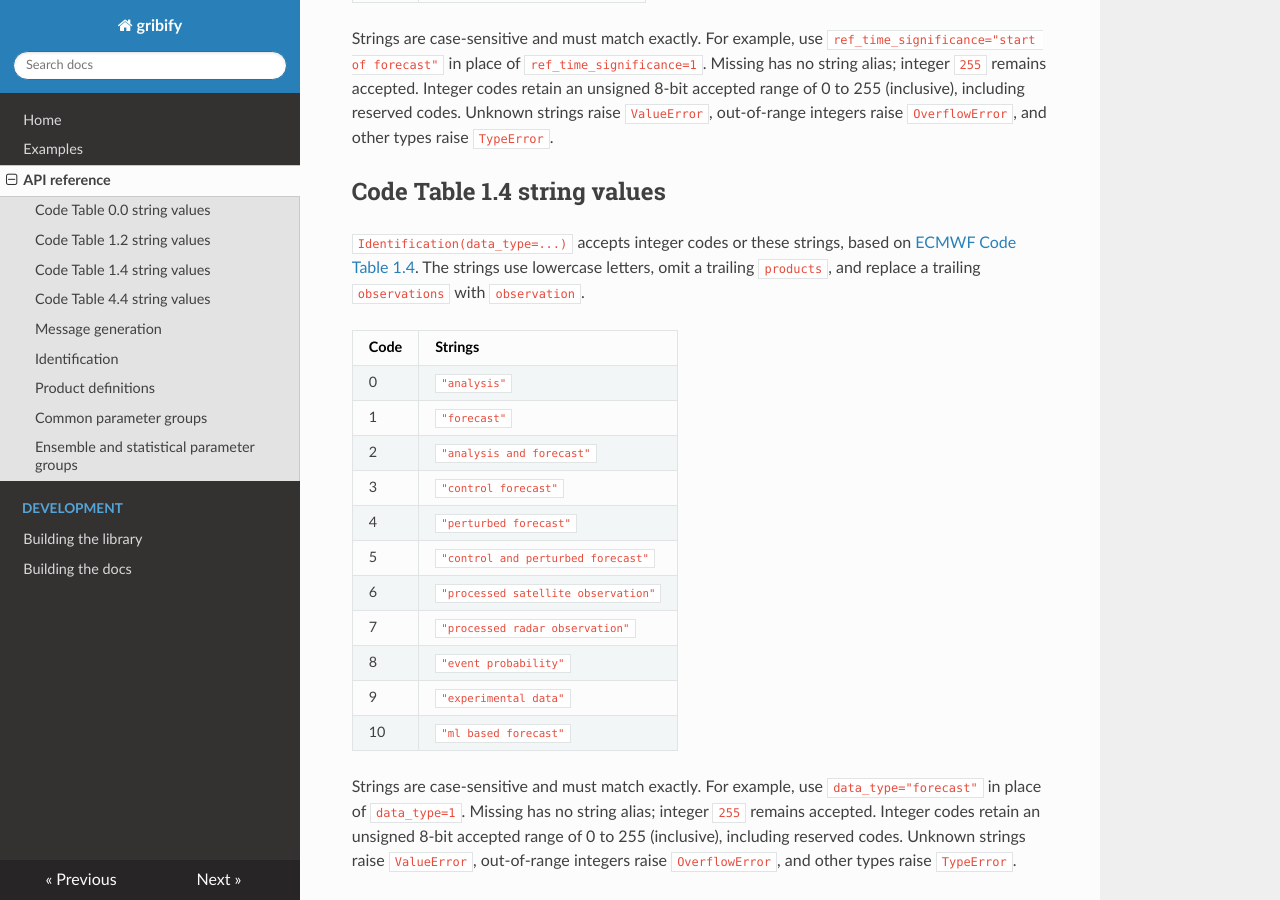
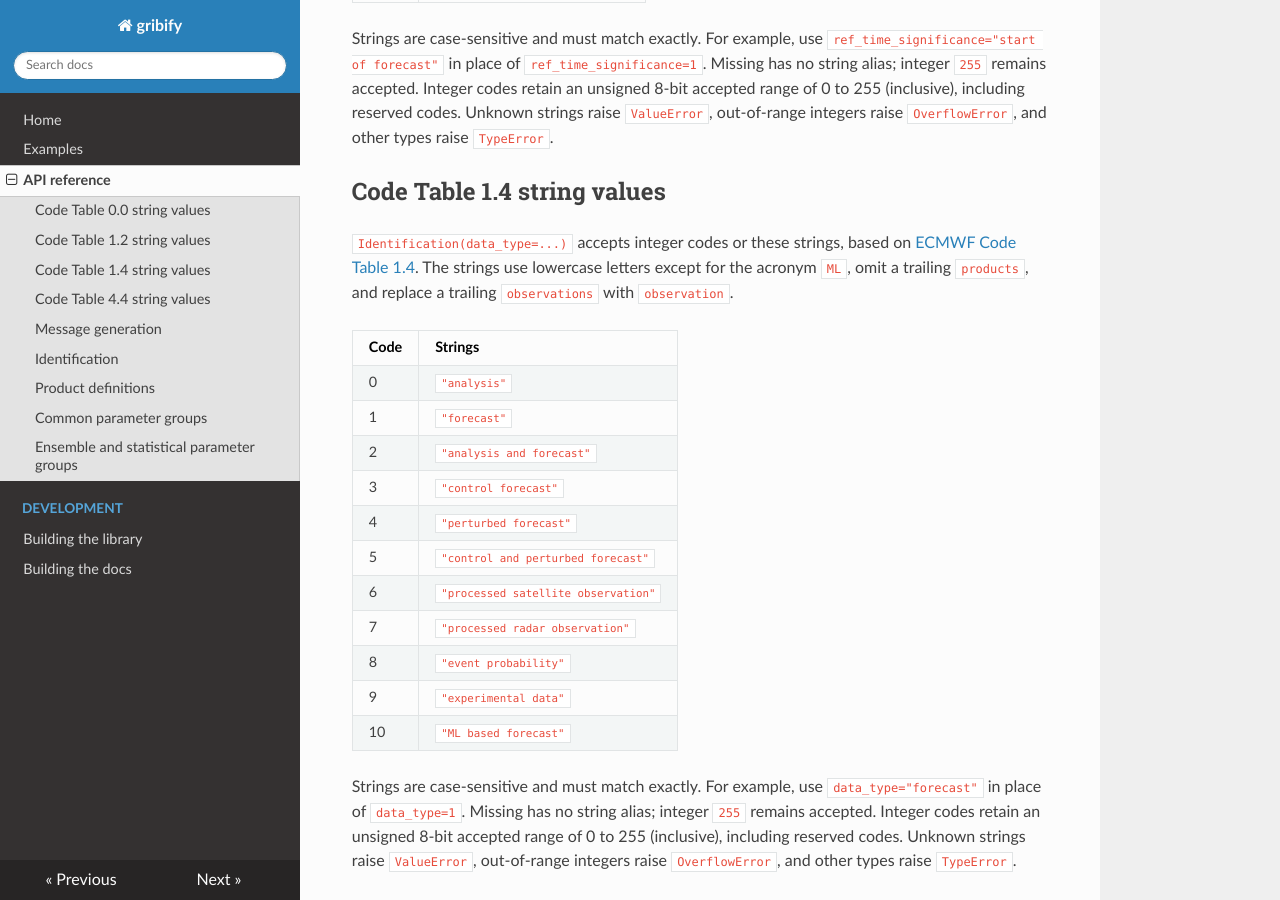
Before and after one commit to noritada/gribify, an MkDocs documentation site: the page built from docs/api.md, in a window 1280 px wide and 900 px high, scrolled down 1336 px. Built offline with MkDocs 1.6.1, drawn with Linux system fonts in a browser that asks for light colours.

Commit message:
Use uppercase letters for acronyms in textual representations

```diff
--- a/docs/api.md
+++ b/docs/api.md
@@ -63,8 +63,8 @@ and other types raise `TypeError`.
 
 `Identification(data_type=...)` accepts integer codes or these strings, based on
 [ECMWF Code Table 1.4](https://codes.ecmwf.int/grib/format/grib2/ctables/1/4/).
-The strings use lowercase letters, omit a trailing `products`, and replace a
-trailing `observations` with `observation`.
+The strings use lowercase letters except for the acronym `ML`, omit a trailing
+`products`, and replace a trailing `observations` with `observation`.
 
 <!-- codegen:data_type:start -->
 | Code | Strings |
@@ -79,7 +79,7 @@ trailing `observations` with `observation`.
 | 7 | `"processed radar observation"` |
 | 8 | `"event probability"` |
 | 9 | `"experimental data"` |
-| 10 | `"ml based forecast"` |
+| 10 | `"ML based forecast"` |
 <!-- codegen:data_type:end -->
 
 Strings are case-sensitive and must match exactly. For example, use
```
Also changed, not shown: docs/development/building.md (+1 -1 lines), 4 other files.
